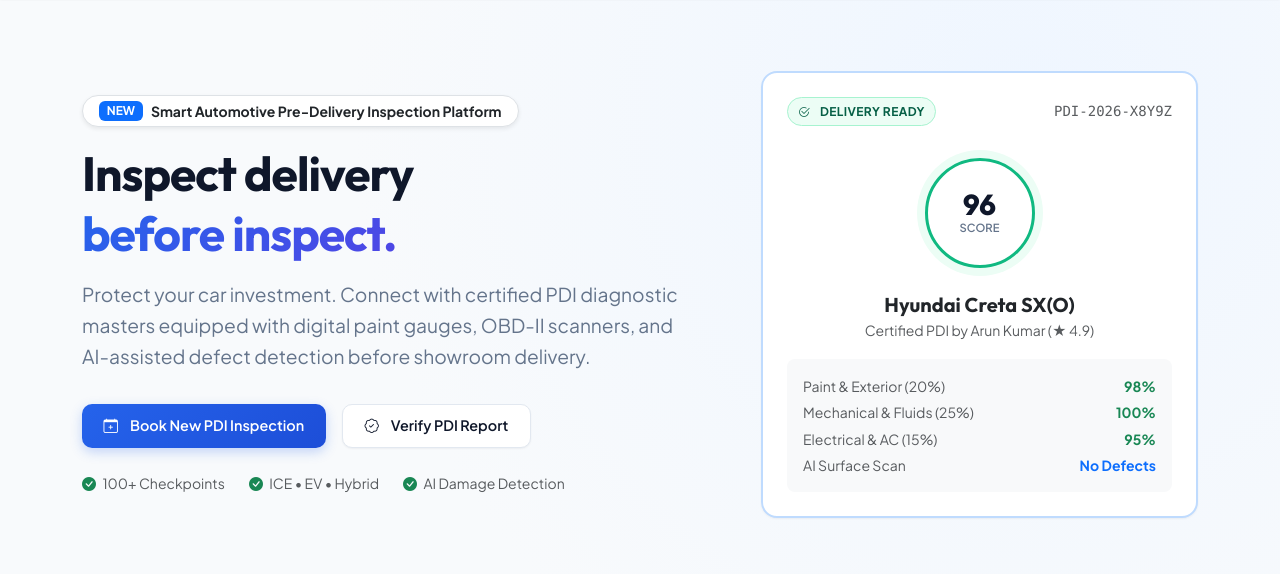
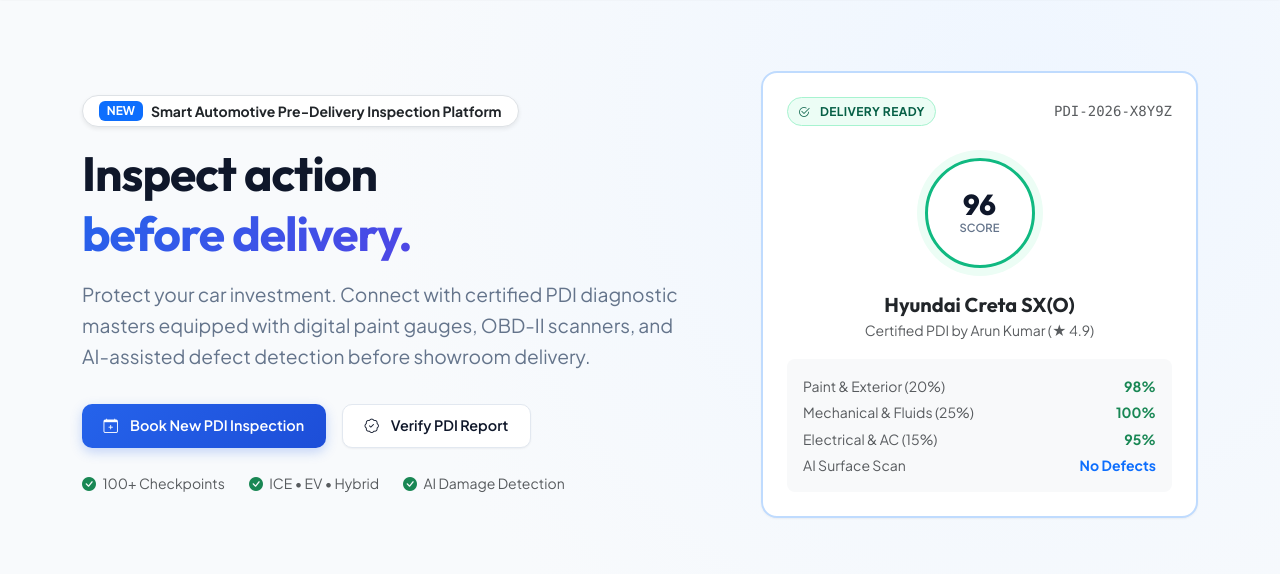
Before and after one commit to tarunhandsomeboy/autopdi, a Flask app: page / in a window 1280 px wide. Shown: the part 95-669 px from the top of the page. Run offline with Flask 3, Linux system fonts and the light colour scheme.

Commit message:
download

```diff
--- a/templates/index.html
+++ b/templates/index.html
@@ -13,7 +13,7 @@
                     <small class="fw-bold text-dark">Smart Automotive Pre-Delivery Inspection Platform</small>
                 </div>
                 <h1 class="hero-title">
-                    Inspect delivery<br><span>before inspect.</span>
+                    Inspect action<br><span>before delivery.</span>
                 </h1>
                 <p class="hero-lead">
                     Protect your car investment. Connect with certified PDI diagnostic masters equipped with digital paint gauges, OBD-II scanners, and AI-assisted defect detection before showroom delivery.
```
